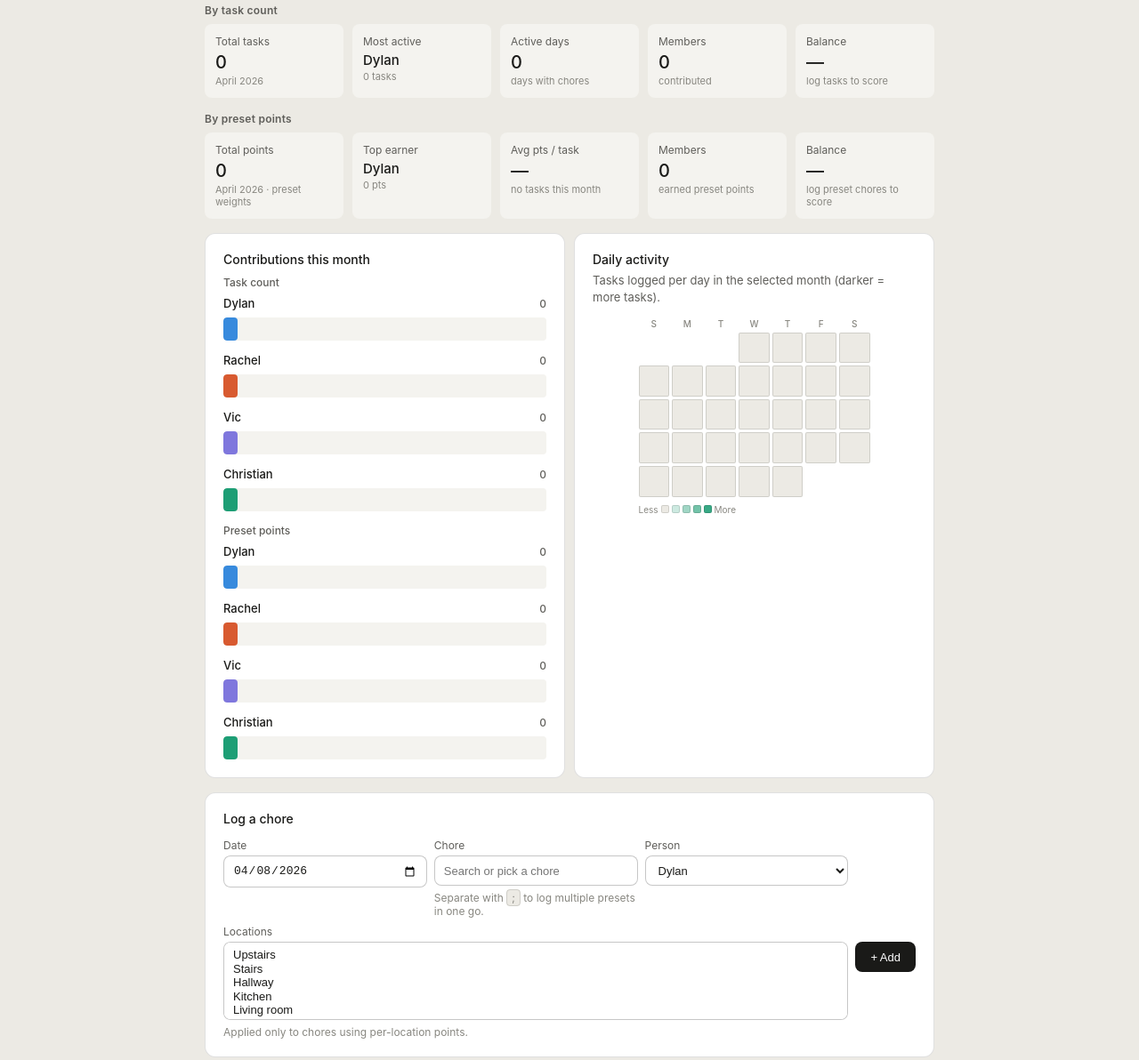
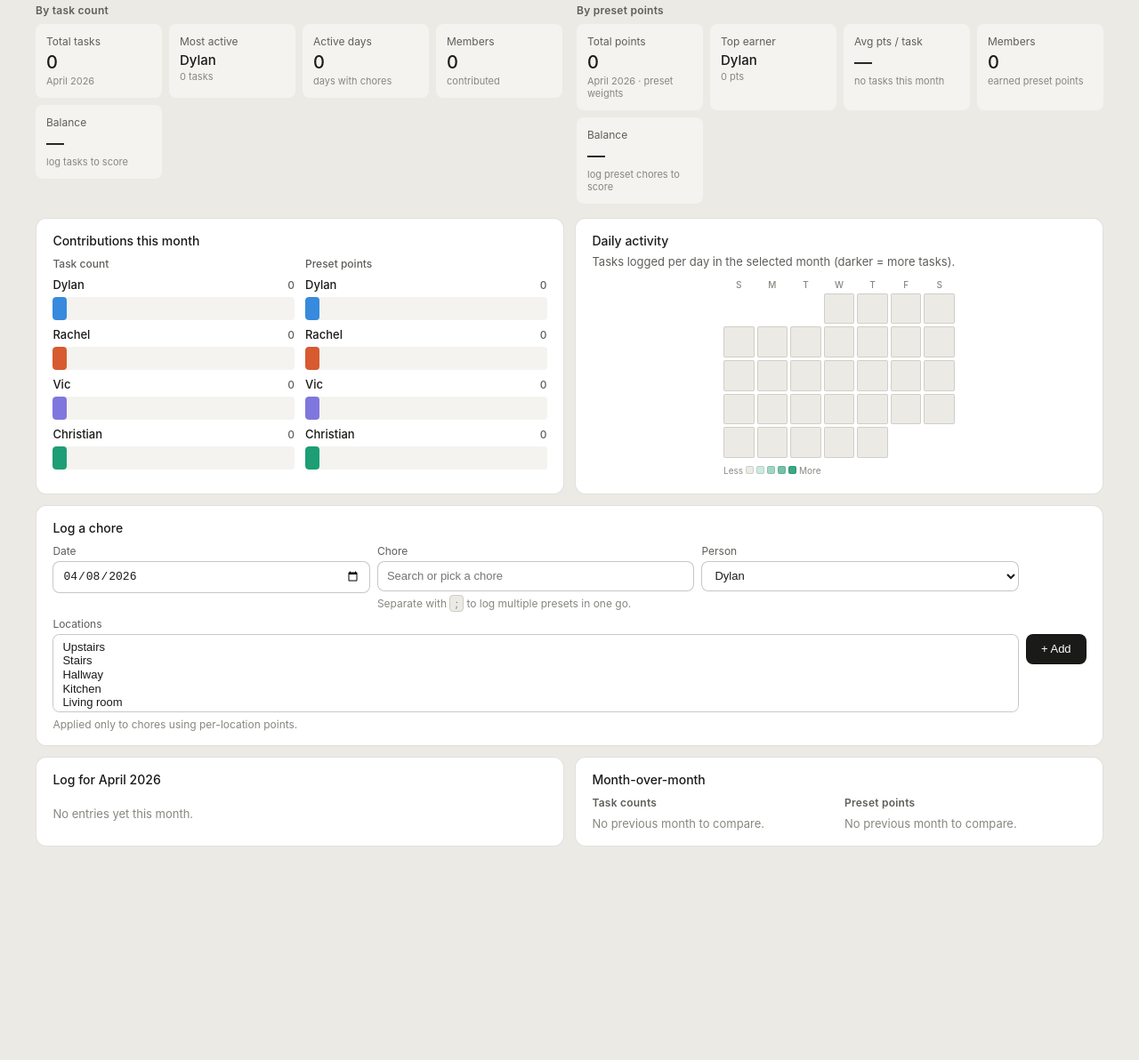
Before and after one commit to Goodguy140/chorelog, a website with bundled scripts: page index.html in a window 1280 px wide. Shown: the part 130-1322 px from the top of the page at 89% size. After the commit the page ends 1130 px from the top, so only its background shows below. Built offline with nearby package versions, Linux system fonts and the light colour scheme; files whose address does not match are found by name.

Commit message:
Use additional space available on desktops

```diff
--- a/css/chore-tracker-base.css
+++ b/css/chore-tracker-base.css
@@ -9,6 +9,7 @@
 :root {
   --border-radius-md: 8px;
   --border-radius-lg: 12px;
+  --layout-max-width: 820px;
 }
 
 :root[data-theme="light"] {
@@ -69,8 +70,20 @@ body {
 }
 
 .wrap {
-  max-width: 820px;
+  max-width: var(--layout-max-width);
   margin: 0 auto;
+}
+
+@media (min-width: 1100px) {
+  :root {
+    --layout-max-width: min(1200px, calc(100vw - 3rem));
+  }
+}
+
+@media (min-width: 1440px) {
+  :root {
+    --layout-max-width: min(1320px, calc(100vw - 4rem));
+  }
 }
 
 .toast {
--- a/css/chore-tracker-dashboard.css
+++ b/css/chore-tracker-dashboard.css
@@ -6,8 +6,62 @@
   letter-spacing: 0.02em;
 }
 
-.stat-grid + .analytics-block-label {
-  margin-top: 14px;
+.analytics-stats-row {
+  display: flex;
+  flex-direction: column;
+  gap: 14px;
+  margin-bottom: 16px;
+}
+
+.analytics-stats-col {
+  display: flex;
+  flex-direction: column;
+  gap: 8px;
+}
+
+.analytics-stats-col .analytics-block-label {
+  margin-bottom: 0;
+}
+
+.analytics-stats-col .stat-grid {
+  margin-bottom: 0;
+}
+
+.contributions-bars-row {
+  display: flex;
+  flex-direction: column;
+  gap: 14px;
+}
+
+.contributions-bars-col {
+  min-width: 0;
+  display: flex;
+  flex-direction: column;
+  gap: 8px;
+}
+
+.contributions-bars-col .analytics-bars-label {
+  margin-bottom: 0;
+}
+
+.mom-pair {
+  display: flex;
+  flex-direction: column;
+  gap: 12px;
+}
+
+.mom-pair-col .mom-section-label {
+  margin-top: 0;
+  margin-bottom: 8px;
+}
+
+.log-mom-row {
+  display: flex;
+  flex-direction: column;
+}
+
+.log-mom-row .section {
+  margin-bottom: 16px;
 }
 
 .stat-grid {
@@ -82,20 +136,12 @@
   margin: 0 0 8px;
 }
 
-.analytics-bars-label + div + .analytics-bars-label {
-  margin-top: 14px;
-}
-
 .mom-section-label {
   font-size: 12px;
   font-weight: 600;
   color: var(--color-text-secondary);
   margin: 10px 0 8px;
   letter-spacing: 0.02em;
-}
-
-.section-title + .mom-section-label {
-  margin-top: 4px;
 }
 
 .section {
@@ -307,3 +353,95 @@
     grid-template-columns: repeat(2, 1fr);
   }
 }
+
+/*
+  Wide desktop: use horizontal space to show more at once (side-by-side blocks),
+  tighter vertical rhythm, taller log — not larger type or controls.
+*/
+@media (min-width: 1100px) {
+  .top-bar {
+    margin-bottom: 12px;
+  }
+
+  .analytics-stats-row {
+    display: grid;
+    grid-template-columns: 1fr 1fr;
+    gap: 12px 16px;
+    align-items: start;
+  }
+
+  .contributions-bars-row {
+    display: grid;
+    grid-template-columns: 1fr 1fr;
+    gap: 12px;
+    align-items: start;
+  }
+
+  .contributions-bars-col + .contributions-bars-col {
+    margin-top: 0;
+  }
+
+  .mom-pair {
+    flex-direction: row;
+    flex-wrap: nowrap;
+    gap: 12px;
+  }
+
+  .mom-pair-col {
+    flex: 1;
+    min-width: 0;
+  }
+
+  .log-mom-row {
+    display: grid;
+    grid-template-columns: 1fr 1fr;
+    gap: 12px;
+    align-items: stretch;
+    margin-bottom: 16px;
+  }
+
+  .log-mom-row .section {
+    margin-bottom: 0;
+    min-height: 0;
+    display: flex;
+    flex-direction: column;
+  }
+
+  .log-mom-col--log .log-list {
+    flex: 1 1 auto;
+    min-height: 0;
+  }
+
+  .section {
+    padding: 1rem 1.15rem;
+    margin-bottom: 12px;
+  }
+
+  .section-pair {
+    gap: 12px;
+    margin-bottom: 12px;
+  }
+
+  .section-title {
+    margin-bottom: 10px;
+  }
+
+  .section-sub {
+    margin: -4px 0 10px;
+  }
+
+  .stat-grid {
+    gap: 8px;
+    margin-bottom: 12px;
+    grid-template-columns: repeat(auto-fit, minmax(132px, 1fr));
+  }
+
+  .person-row {
+    margin-bottom: 8px;
+    gap: 6px;
+  }
+
+  .heatmap-inner {
+    max-width: 260px;
+  }
+}
--- a/css/chore-tracker-forms.css
+++ b/css/chore-tracker-forms.css
@@ -215,6 +215,16 @@ select {
 .log-list {
   max-height: 220px;
   overflow-y: auto;
+}
+
+@media (min-width: 1100px) {
+  .log-list {
+    max-height: min(42vh, 400px);
+  }
+
+  .log-mom-row .log-list {
+    max-height: min(58vh, 560px);
+  }
 }
 
 .log-item {
--- a/index.html
+++ b/index.html
@@ -61,18 +61,30 @@
     </div>
     <p id="loadError" class="empty" style="display:none;margin-bottom:12px;color:#E24B4A;"></p>
 
+    <div class="analytics-stats-row">
+      <div class="analytics-stats-col">
         <p class="analytics-block-label">By task count</p>
         <div class="stat-grid" id="statsGrid"></div>
+      </div>
+      <div class="analytics-stats-col">
         <p class="analytics-block-label">By preset points</p>
         <div class="stat-grid" id="statsGridPoints"></div>
+      </div>
+    </div>
 
     <div class="section-pair">
       <div class="section section-pair__item">
         <p class="section-title">Contributions this month</p>
+        <div class="contributions-bars-row">
+          <div class="contributions-bars-col">
             <p class="analytics-bars-label">Task count</p>
             <div id="barsArea"></div>
+          </div>
+          <div class="contributions-bars-col">
             <p class="analytics-bars-label">Preset points</p>
             <div id="barsAreaPoints"></div>
+          </div>
+        </div>
       </div>
       <div class="section section-pair__item">
         <p class="section-title">Daily activity</p>
@@ -116,17 +128,24 @@
       </div>
     </div>
 
-    <div class="section">
+    <div class="log-mom-row">
+      <div class="section log-mom-col log-mom-col--log">
         <p class="section-title">Log for <span id="logMonthLabel"></span></p>
         <div class="log-list" id="logList"></div>
       </div>
-
-    <div class="section">
+      <div class="section log-mom-col log-mom-col--mom">
         <p class="section-title">Month-over-month</p>
+        <div class="mom-pair">
+          <div class="mom-pair-col">
             <p class="mom-section-label">Task counts</p>
             <div class="mom-grid" id="momGrid"></div>
+          </div>
+          <div class="mom-pair-col">
             <p class="mom-section-label">Preset points</p>
             <div class="mom-grid" id="momGridPoints"></div>
+          </div>
+        </div>
+      </div>
     </div>
   </div>
 
```
Lines whose indentation alone changed are shown as unchanged.
